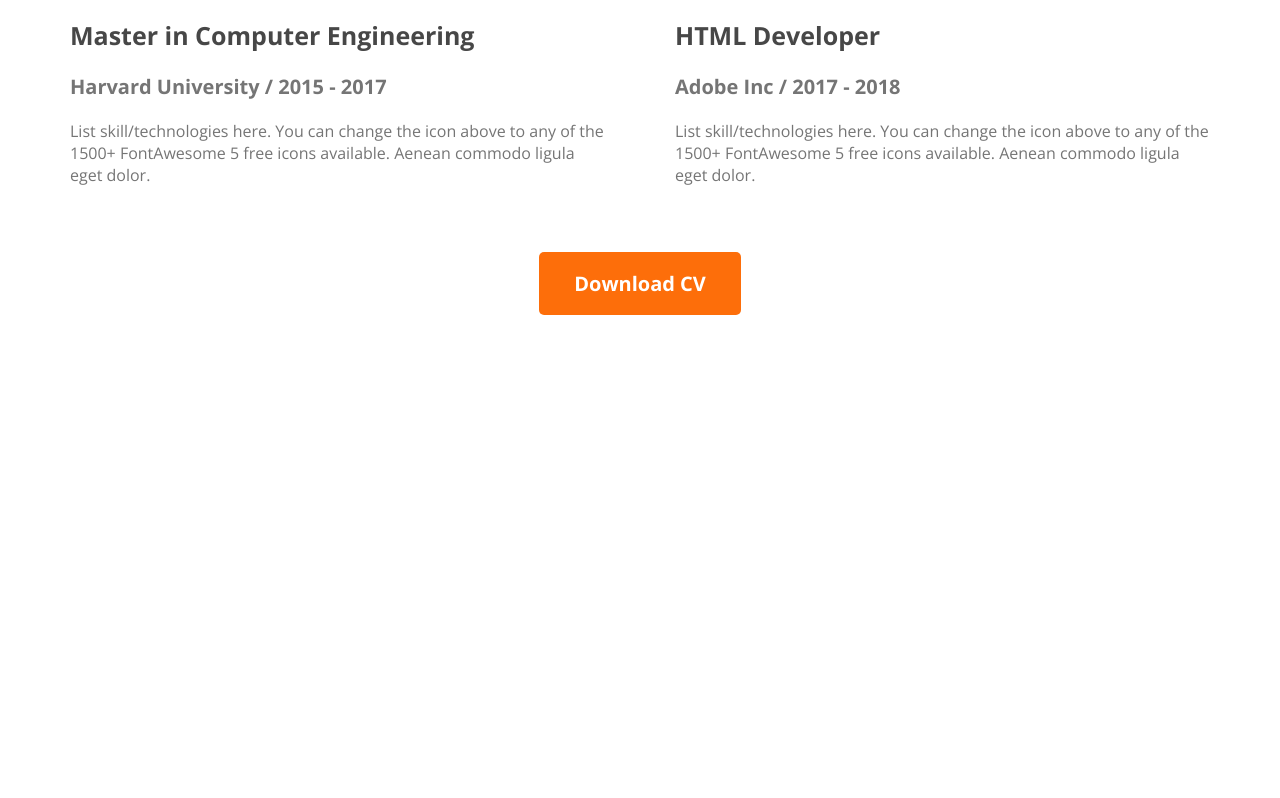
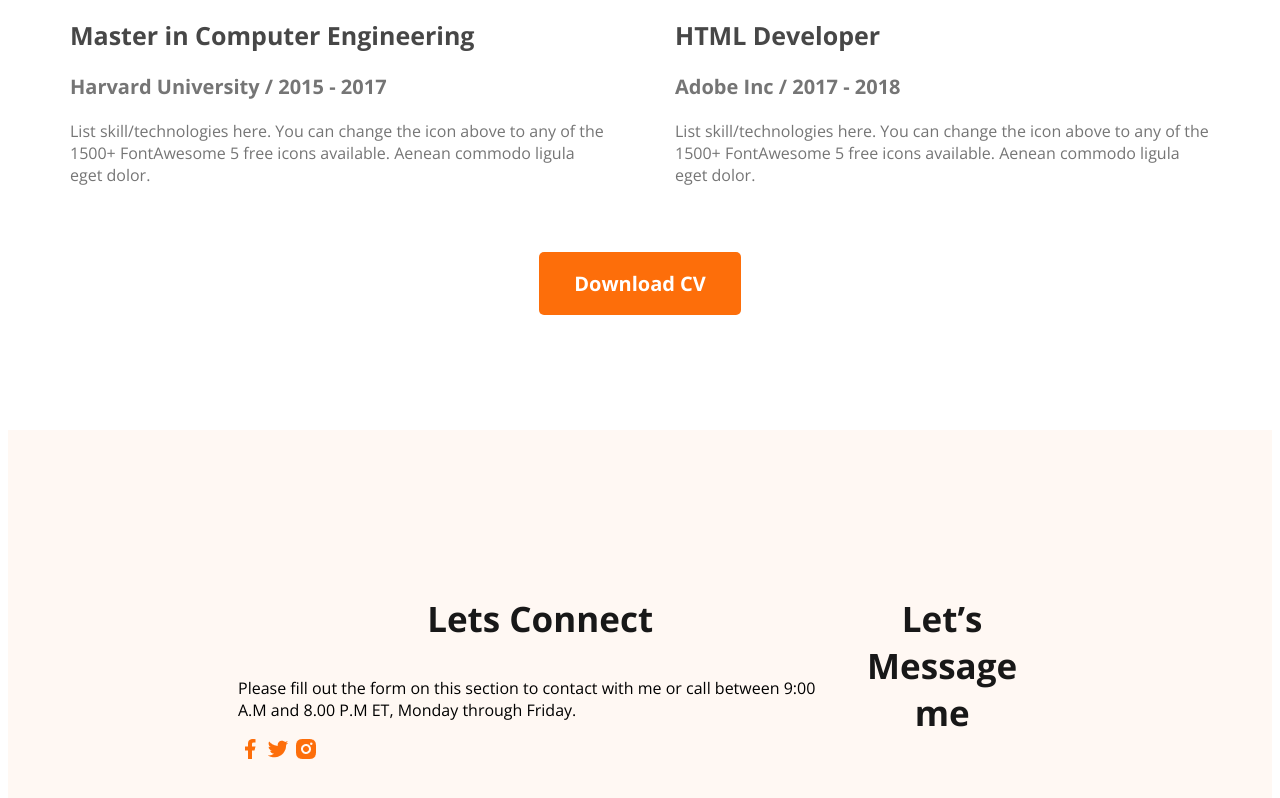
Before and after one commit to cpapon/web-portfolio, a plain HTML site: page index.html in a window 1280 px wide. Shown: the part 2636-3434 px from the top of the page. Before the commit the page ends 2959 px from the top, so only its background shows below. Drawn offline with nearby package versions, Linux system fonts and the light colour scheme.

Commit message:
footer section added

```diff
--- a/index.html
+++ b/index.html
@@ -88,12 +88,14 @@
                 <div class="skill">
                     <img src="images/icons/nodejs.png" alt="" class="skill-img">
                     <h3 class="skill-title">Node.js</h3>
-                    <p class="skill-details">List skill/technologies here. You can change the icon above to any of the 1500+ FontAwesome 5 free icons available. Aenean commodo ligula eget dolor.</p>
+                    <p class="skill-details">List skill/technologies here. You can change the icon above to any of the
+                        1500+ FontAwesome 5 free icons available. Aenean commodo ligula eget dolor.</p>
                 </div>
                 <div class="skill">
                     <img src="images/icons/mongo.png" alt="" class="skill-img">
                     <h3 class="skill-title">MongoDB</h3>
-                    <p class="skill-details">List skill/technologies here. You can change the icon above to any of the 1500+ FontAwesome 5 free icons available. Aenean commodo ligula eget dolor.</p>
+                    <p class="skill-details">List skill/technologies here. You can change the icon above to any of the
+                        1500+ FontAwesome 5 free icons available. Aenean commodo ligula eget dolor.</p>
                 </div>
             </div>
         </section>
@@ -108,21 +110,24 @@
                         <h2 class="resume-item-title">Master in Computer Engineering</h2>
                         <h3 class="resume-item-institute">Harvard University / 2015 - 2017</h3>
                         <p class="resume-item-description">List skill/technologies here. You can change the icon above
-                                to any of the 1500+ FontAwesome 5 free icons available. Aenean commodo ligula eget dolor.</p>
+                            to any of the 1500+ FontAwesome 5 free icons available. Aenean commodo ligula eget dolor.
+                        </p>
                     </div>
                     <hr>
                     <div class="resume-item">
                         <h2 class="resume-item-title">Master in Computer Engineering</h2>
                         <h3 class="resume-item-institute">Harvard University / 2015 - 2017</h3>
                         <p class="resume-item-description">List skill/technologies here. You can change the icon above
-                                to any of the 1500+ FontAwesome 5 free icons available. Aenean commodo ligula eget dolor.</p>
+                            to any of the 1500+ FontAwesome 5 free icons available. Aenean commodo ligula eget dolor.
+                        </p>
                     </div>
                     <hr>
                     <div class="resume-item">
                         <h2 class="resume-item-title">Master in Computer Engineering</h2>
                         <h3 class="resume-item-institute">Harvard University / 2015 - 2017</h3>
                         <p class="resume-item-description">List skill/technologies here. You can change the icon above
-                                to any of the 1500+ FontAwesome 5 free icons available. Aenean commodo ligula eget dolor.</p>
+                            to any of the 1500+ FontAwesome 5 free icons available. Aenean commodo ligula eget dolor.
+                        </p>
                     </div>
                 </div>
                 <div class="resume-column">
@@ -131,21 +136,24 @@
                         <h2 class="resume-item-title">Sr. Font End Developer</h2>
                         <h3 class="resume-item-institute">Apple Inc / 2020 - Current</h3>
                         <p class="resume-item-description">List skill/technologies here. You can change the icon above
-                                to any of the 1500+ FontAwesome 5 free icons available. Aenean commodo ligula eget dolor.</p>
+                            to any of the 1500+ FontAwesome 5 free icons available. Aenean commodo ligula eget dolor.
+                        </p>
                     </div>
                     <hr>
                     <div class="resume-item">
                         <h2 class="resume-item-title">Jr. Font End Developer</h2>
                         <h3 class="resume-item-institute">Dribbble Inc / 2018 - 2022</h3>
                         <p class="resume-item-description">List skill/technologies here. You can change the icon above
-                                to any of the 1500+ FontAwesome 5 free icons available. Aenean commodo ligula eget dolor.</p>
+                            to any of the 1500+ FontAwesome 5 free icons available. Aenean commodo ligula eget dolor.
+                        </p>
                     </div>
                     <hr>
                     <div class="resume-item">
                         <h2 class="resume-item-title">HTML Developer</h2>
                         <h3 class="resume-item-institute">Adobe Inc / 2017 - 2018</h3>
                         <p class="resume-item-description">List skill/technologies here. You can change the icon above
-                                to any of the 1500+ FontAwesome 5 free icons available. Aenean commodo ligula eget dolor.</p>
+                            to any of the 1500+ FontAwesome 5 free icons available. Aenean commodo ligula eget dolor.
+                        </p>
                     </div>
                 </div>
             </div>
@@ -161,6 +169,19 @@
 
     </main>
     <footer>
+        <div class="footer-item-column">
+            <h3 class="section-title">Lets Connect</h3>
+            <p class="footer-item-details">Please fill out the form on this section to contact with me or call between
+                9:00 A.M and 8.00 P.M ET, Monday through Friday.</p>
+            <div class="social-media">
+                <a href=""><img src="images/icons/facebook.png" alt=""></a>
+                <a href=""><img src="images/icons/twitter.png" alt=""></a>
+                <a href=""><img src="images/icons/insta.png" alt=""></a>
+            </div>
+        </div>
+        <div class="footer-item-column">
+            <h3 class="section-title">Let’s Message me</h3>
+        </div>
 
 
     </footer>
--- a/style/porfolio.css
+++ b/style/porfolio.css
@@ -224,5 +224,12 @@ color: #757575;
 
 .download-cv{
     text-align: center;
-    margin-top: 50px;
+    margin: 50px 0 115px 0;
+
 }
+
+footer{
+    display: flex;
+    background-color: #FFF8F3;
+    padding: 130px 230px;
+}
```
Lines whose indentation alone changed are shown as unchanged.
